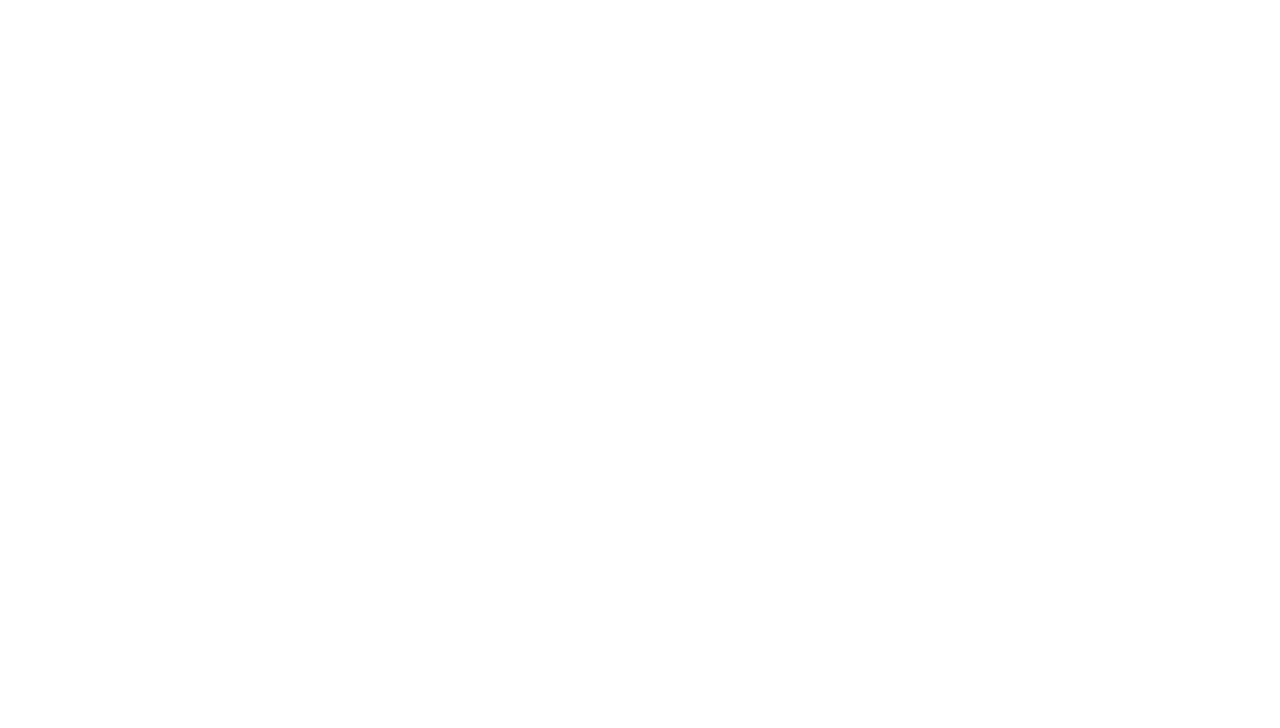
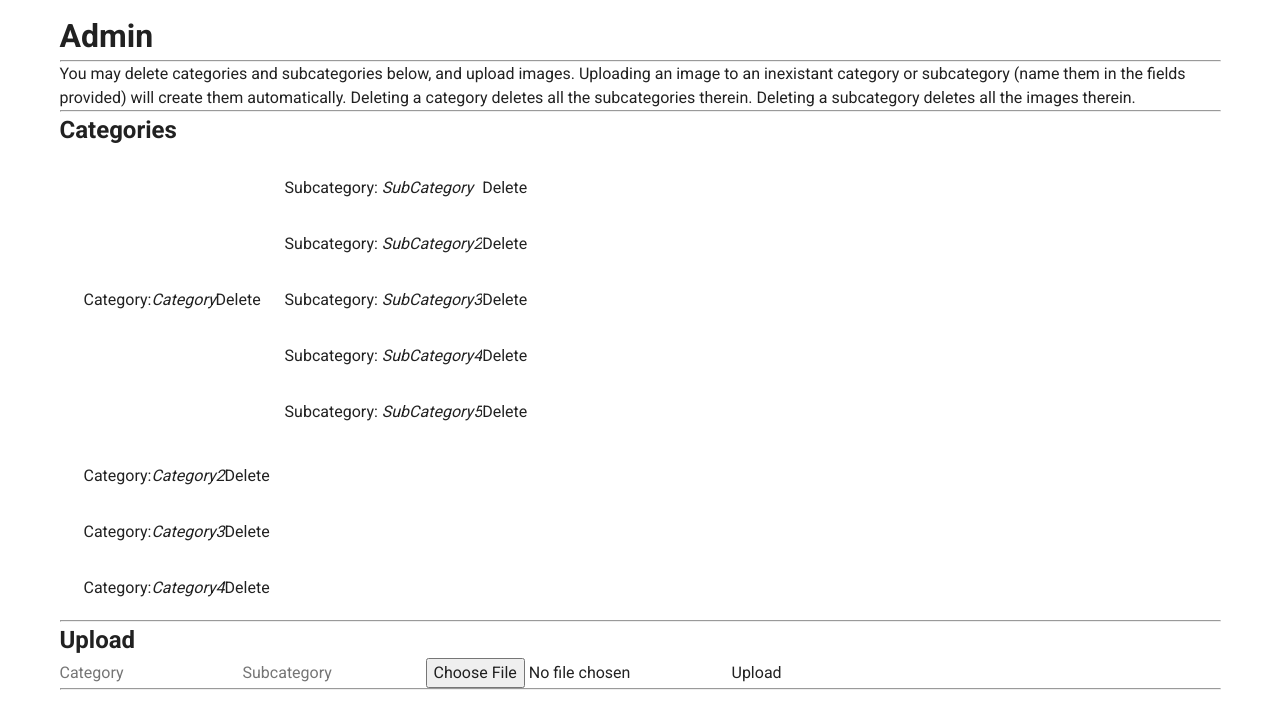
Before and after one commit to archivest/np, a Nuxt app: page /admin in a window 1280 px wide. Before the commit this address had no page. Shown: the top 728 px of the page. Built offline with nearby package versions, Linux system fonts and the light colour scheme; what vue-cool-lightbox, vue-loading-template would draw is missing.

Commit message:
update 21 Aug 2021

```diff
--- /dev/null
+++ b/pages/admin.vue
@@ -0,0 +1,76 @@
+<template>
+  <v-container>
+    <h1>Admin</h1>
+    <hr />
+    You may delete categories and subcategories below, and upload images.
+    Uploading an image to an inexistant category or subcategory (name them in
+    the fields provided) will create them automatically. Deleting a category
+    deletes all the subcategories therein. Deleting a subcategory deletes all
+    the images therein.
+    <hr />
+    <h2>Categories</h2>
+    <div>
+      <v-list rounded>
+        <v-list-item v-for="menuCategory in categories" :key="menuCategory">
+          Category: <em>{{ menuCategory }}</em>
+          <button @click="DeleteCategory(menuCategory)">Delete</button>
+          <v-list rounded>
+            <v-list-item
+              v-for="menuSubCategory in Object.keys(staticData[menuCategory])"
+              :key="menuSubCategory"
+            >
+              <v-list-item-title>
+                Subcategory: <em>{{ menuSubCategory }}</em>
+              </v-list-item-title>
+              <button @click="DeleteSubcategory(menuCategory, menuSubCategory)">
+                Delete
+              </button>
+            </v-list-item>
+          </v-list>
+        </v-list-item>
+      </v-list>
+    </div>
+    <hr />
+    <h2>Upload</h2>
+    <form action="API_ENDPOINT" method="POST">
+      <input id="cat" v-model="cat" type="text" placeholder="Category" />
+      <input
+        id="subcat"
+        v-model="subcat"
+        type="text"
+        placeholder="Subcategory"
+      />
+      <input type="file" id="myFile" name="filename" />
+      <input type="submit" value="Upload" />
+    </form>
+    <hr />
+  </v-container>
+</template>
+
+<script>
+const staticData = require("../static.json");
+
+export default {
+  components: {},
+  data() {
+    const categories = Object.keys(staticData);
+    const category = categories[0];
+    const subCategory = Object.keys(staticData[category])[0];
+
+    return {
+      categories,
+      subCategory,
+      category,
+      staticData,
+      collapsed: this.$vuetify.breakpoint.smAndDown,
+    };
+  },
+  computed: {},
+  methods: {
+    // Send a request to the API to delete a category.
+    DeleteCategory(menuCategory) {},
+    // Send a request to the API to delete a subcategory from a category.
+    DeleteSubcategory(menuCategory, menuSubCategory) {},
+  },
+};
+</script>
```
Also changed, not shown: 1 other file (tests, documents, lock files or other folders).
